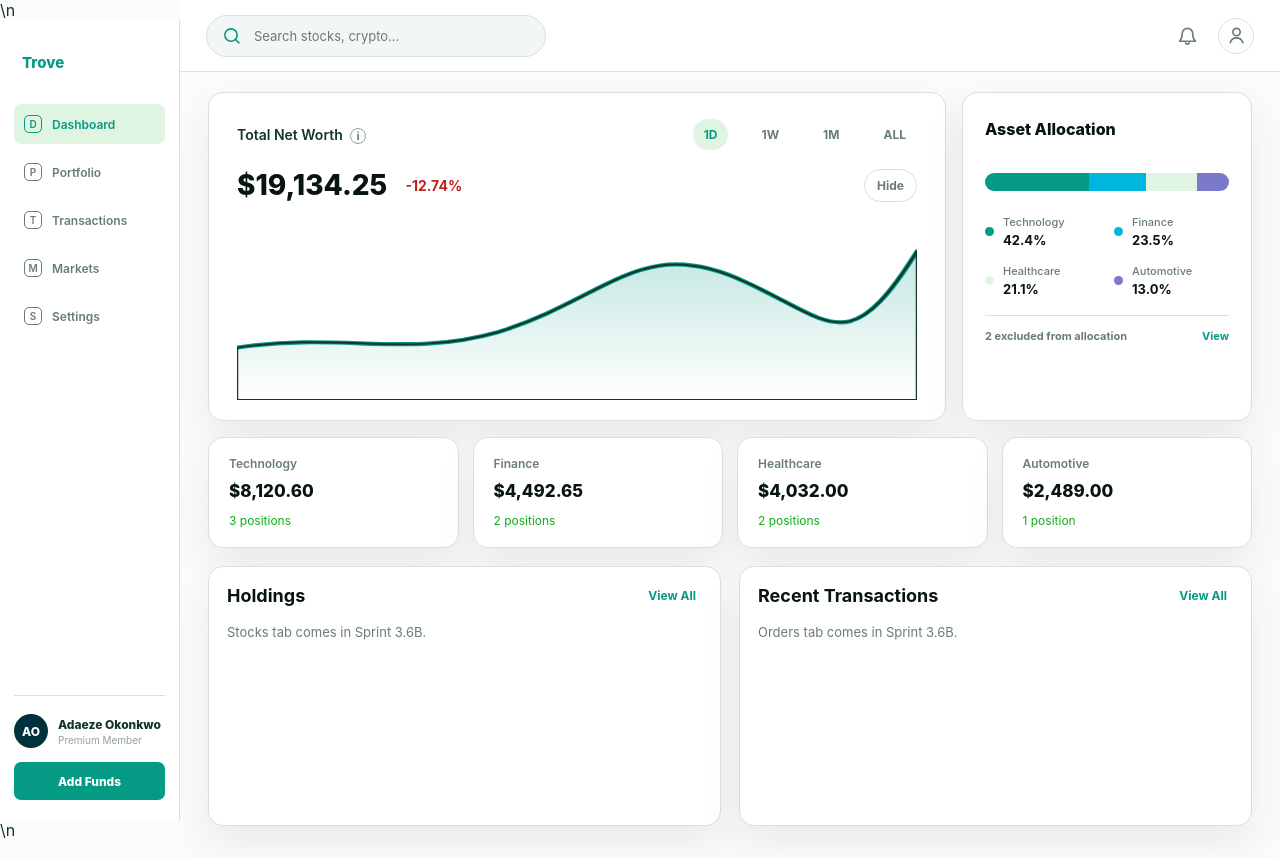
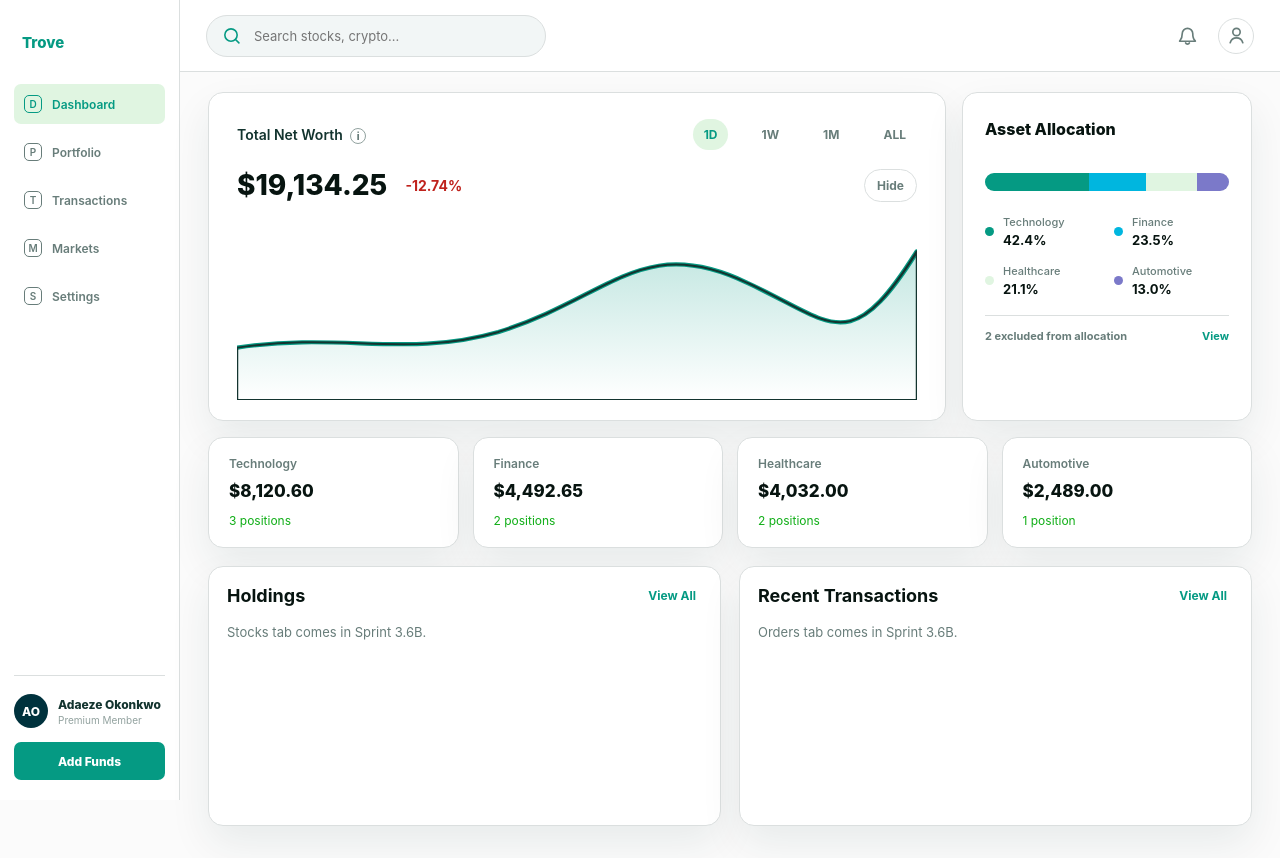
Before and after one commit to wbizmo/trove-portfolio-dashboard, a React (Vite) app: page / in a window 1280 px wide. Both pictures are taken after a click on the button "Sign in". Built offline with nearby package versions, Linux system fonts and the light colour scheme.

Commit message:
fix: clean dashboard shell markup

```diff
--- a/src/features/dashboard/DashboardShell.tsx
+++ b/src/features/dashboard/DashboardShell.tsx
@@ -51,7 +51,7 @@ export function DashboardShell() {
 
   return (
     <main className={styles.app}>
-      <div onClick={() => setMenuOpen(false)}>\n        <Sidebar isOpen={menuOpen} onClose={() => setMenuOpen(false)} />\n      </div>
+      <div onClick={() => setMenuOpen(false)}>        <Sidebar isOpen={menuOpen} onClose={() => setMenuOpen(false)} />      </div>
 
       {menuOpen ? (
         <button
```
